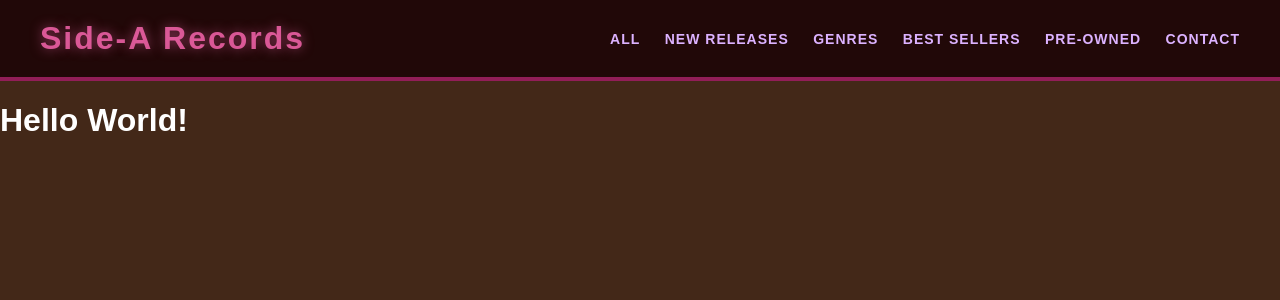
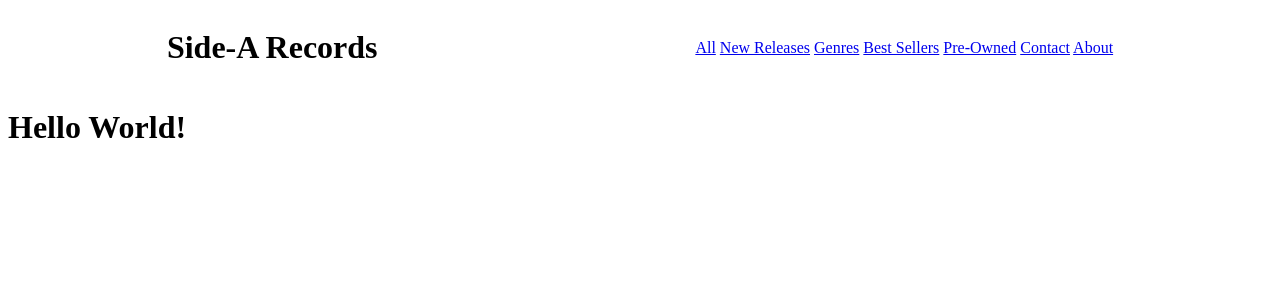
Before and after one commit to AvaTuttle/capstone, a Django app: page / in a window 1280 px wide. Shown: the top 300 px of the page. Run offline with Django 5.2, Linux system fonts and the light colour scheme.

Commit message:
most up to date

```diff
--- a/static/css/base.css
+++ b/static/css/base.css
@@ -1,7 +1,15 @@
-/* Warm background with neon accents */
 body {
-    margin: 0;
-    font-family: 'Poppins', sans-serif;
-    background-color: rgb(67, 40, 24); /* Deep warm brown */
-    color: #fff;
+
 }
+
+h1, h2, h3 {
+
+}
+
+a {
+
+}
+
+a:hover {
+
+}
--- a/static/css/header.css
+++ b/static/css/header.css
@@ -1,47 +1,21 @@
 .site-header {
     display: flex;
-    justify-content: space-between;
+    justify-content: space-around;
     align-items: center;
-    padding: 20px 40px;
-    background-color: rgb(33, 8, 8);
-    border-bottom: 4px solid #921e58;
 }
 
 .logo h1 {
-    font-size: 32px;
-    color: rgba(255, 105, 180, 0.8);
-    text-shadow: 0 0 12px rgba(255, 105, 180, 0.5);
-    letter-spacing: 2px;
-    margin: 0;
-    font-family: 'Poppins', sans-serif;
+
+}
+
+.nav {
+
 }
 
 .nav a {
-    color: #dcb2ff;
-    text-transform: uppercase;
-    font-weight: bold;
-    text-decoration: none;
-    margin-left: 20px;
-    font-size: 14px;
-    letter-spacing: 1px;
-    font-family: 'Poppins', sans-serif;
-    transition: color 0.3s ease;
+
 }
 
 .nav a:hover {
-    color: #ff69b4;
-    text-shadow: 0 0 10px rgba(255, 105, 180, 0.7);
+
 }
-
-/* Responsive mobile-friendly nav */
-@media (max-width: 600px) {
-    .site-header {
-        flex-direction: column;
-        align-items: flex-start;
-    }
-
-    .nav a {
-        display: block;
-        margin: 5px 0;
-    }
-}
--- a/templates/base.html
+++ b/templates/base.html
@@ -4,8 +4,9 @@
 <head>
     <meta charset="UTF-8">
     <meta name="viewport" content="width=device-width, initial-scale=1.0">
-    <link rel="stylesheet" href="/static/css/base.css">
-    <link rel="stylesheet" href="/static/css/header.css">
+    <link rel="stylesheet" href="{% static 'css/base.css' %}">
+<link rel="stylesheet" href="{% static 'css/header.css' %}">
+
     <title>Document</title>
 </head>
 <body>
@@ -20,6 +21,7 @@
             <a href="#">Best Sellers</a>
             <a href="#">Pre-Owned</a>
             <a href="#">Contact</a>
+            <a href="#">About</a>
         </nav>
     </header>
 
```
